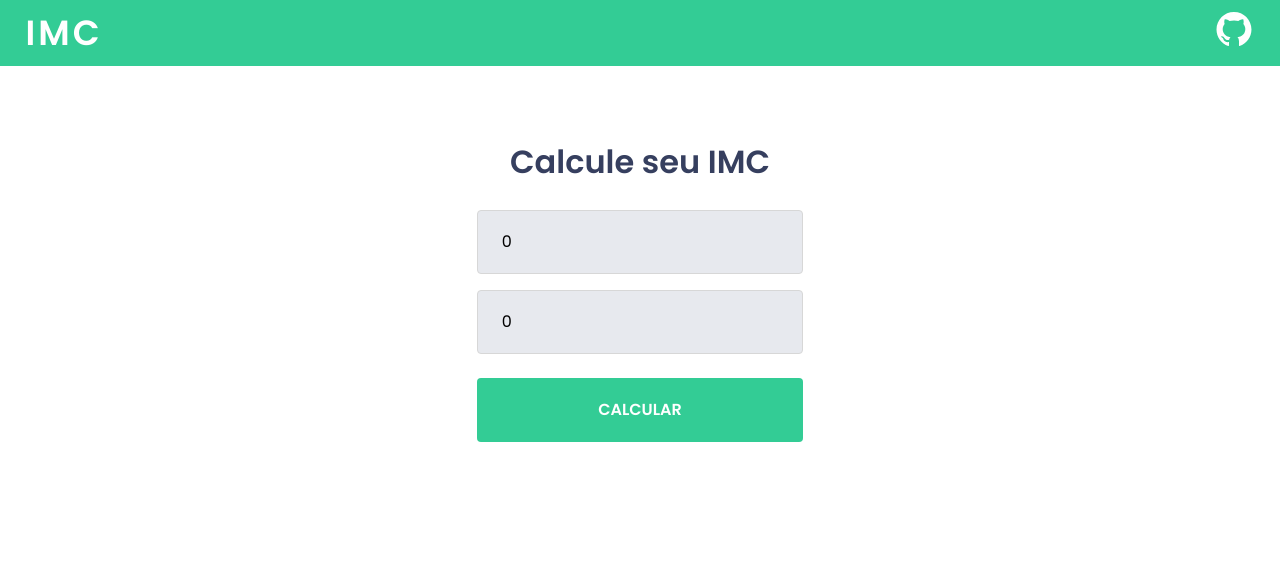
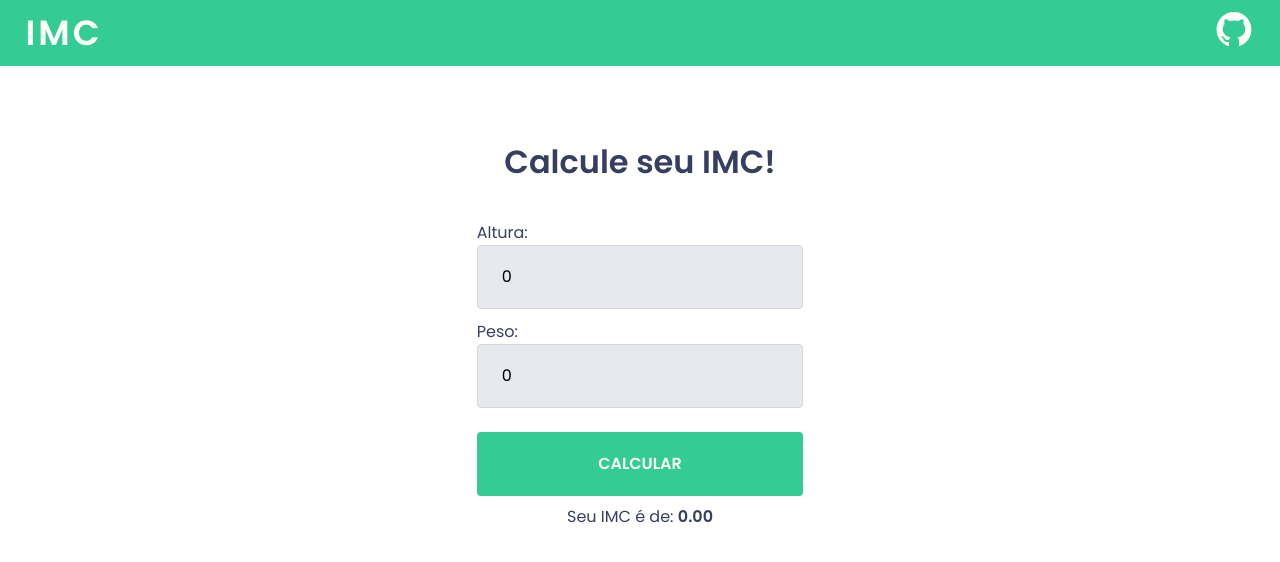
Before and after one commit to marrcelosantana/imc-react, a React (Create React App) app: page / in a window 1280 px wide. Shown: the top 562 px of the page. Built offline with nearby package versions, Linux system fonts and the light colour scheme.

Commit message:
add functions

```diff
--- a/src/components/HomePage/index.tsx
+++ b/src/components/HomePage/index.tsx
@@ -1,19 +1,51 @@
 import { FormEvent, useState } from "react";
 import { Container, InputsContainer } from "./styles";
+import toast, { Toaster } from 'react-hot-toast';
 
 export function HomePage() {
   const [peso, setPeso] = useState(0);
   const [altura, setAltura] = useState(0);
+  const [imc, setImc] = useState(0);
+
+
+  const notify = () => toast('');
 
   function calcular(event: FormEvent) {
     event.preventDefault();
-    console.log(peso, altura);
+    const imc = peso / (altura * altura);
+
+    if (imc < 18.5) {
+      toast("MAGREZA!", {icon: '🤚', duration: 5000});
+    } else if (imc >= 18.5 && imc <= 24.9) {
+      toast.success("NORMAL!", {duration: 5000});
+    } else if (imc >= 25 && imc <= 29.9) {
+      toast("SOBREPRESO!", {icon: '🤚', duration: 5000});
+    } else if (imc >= 30 && imc <= 39.9) {
+      toast.error("OBESIDADE!", {duration: 5000});
+    } else if (imc >= 40) {
+      toast.error("OBESIDADE GRAVE!", {duration: 5000});
+    } else {
+      return null;
+    }
+
+    setImc(imc);
+    setPeso(0);
+    setAltura(0);
   }
 
   return (
     <Container>
-      <h2>Calcule seu IMC</h2>
+      <h2>Calcule seu IMC!</h2>
       <InputsContainer>
+        <label>Altura:</label>
+        <input
+          type="number"
+          placeholder="Digite sua altura"
+          required
+          value={altura}
+          onChange={(event) => setAltura(Number(event.target.value))}
+        />
+        <label>Peso:</label>
         <input
           type="number"
           placeholder="Digite seu peso"
@@ -21,17 +53,12 @@ export function HomePage() {
           value={peso}
           onChange={(event) => setPeso(Number(event.target.value))}
         />
-        <input
-          type="number"
-          placeholder="Digite sua altura"
-          required
-          value={altura}
-          onChange={(event) => setAltura(Number(event.target.value))}
-        />
       </InputsContainer>
       <button type="submit" onClick={calcular}>
         CALCULAR
       </button>
+      <Toaster />
+      <p id="res">Seu IMC é de: <strong>{imc.toFixed(2)}</strong></p>
     </Container>
   );
 }
--- a/src/components/HomePage/styles.ts
+++ b/src/components/HomePage/styles.ts
@@ -13,6 +13,11 @@ export const Container = styled.form`
     color: var(--text-title);
     font-size: 2rem;
     margin-bottom: 1.5rem;
+  }
+
+  label{
+    margin-top: 10px;
+    color: var(--text-title);
   }
 
   button {
@@ -31,6 +36,11 @@ export const Container = styled.form`
     &:hover {
       filter: brightness(0.9);
     }
+  }
+
+  p{
+    color: var(--text-title);
+    margin-top: 0.5rem;
   }
 `;
 
```
